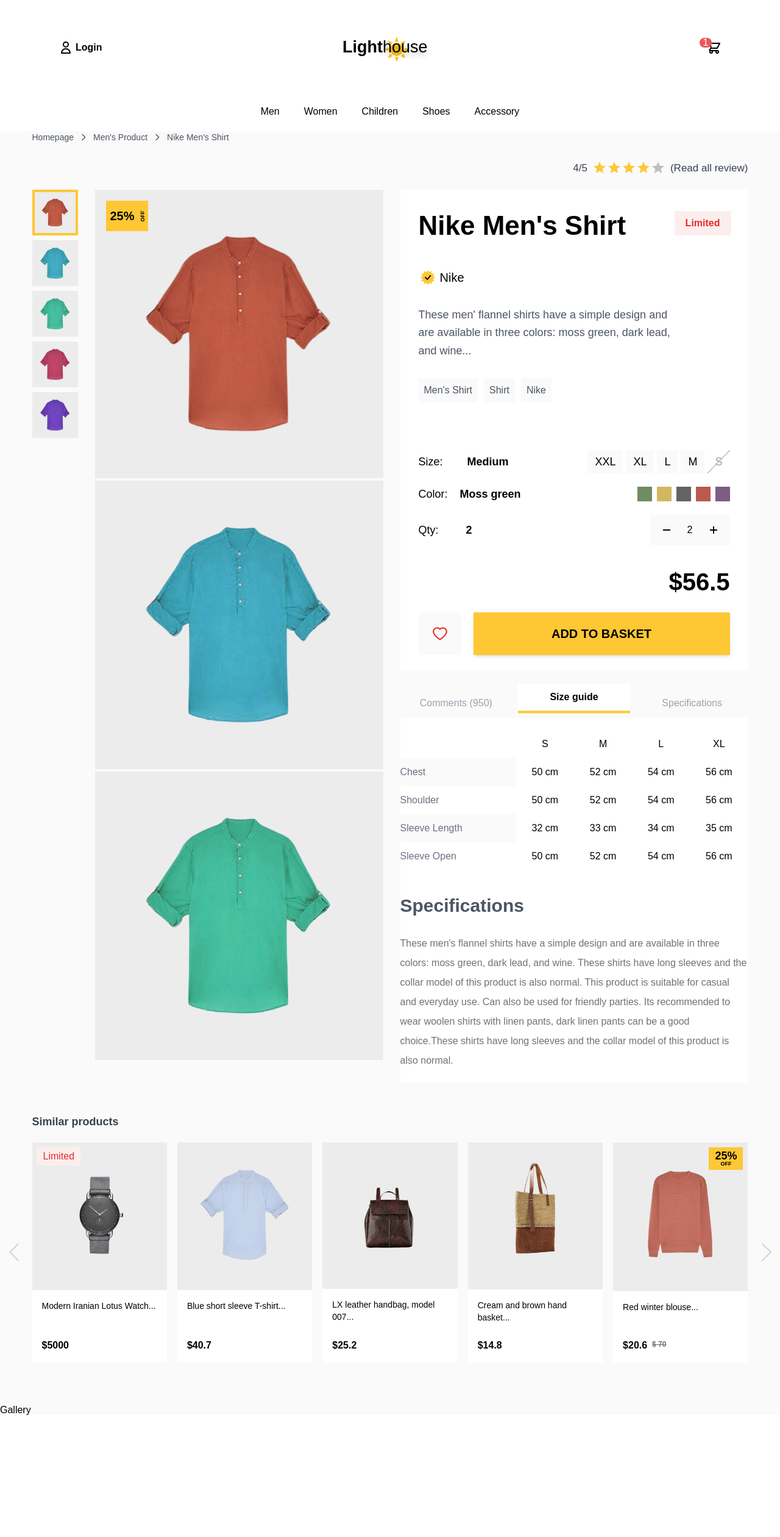
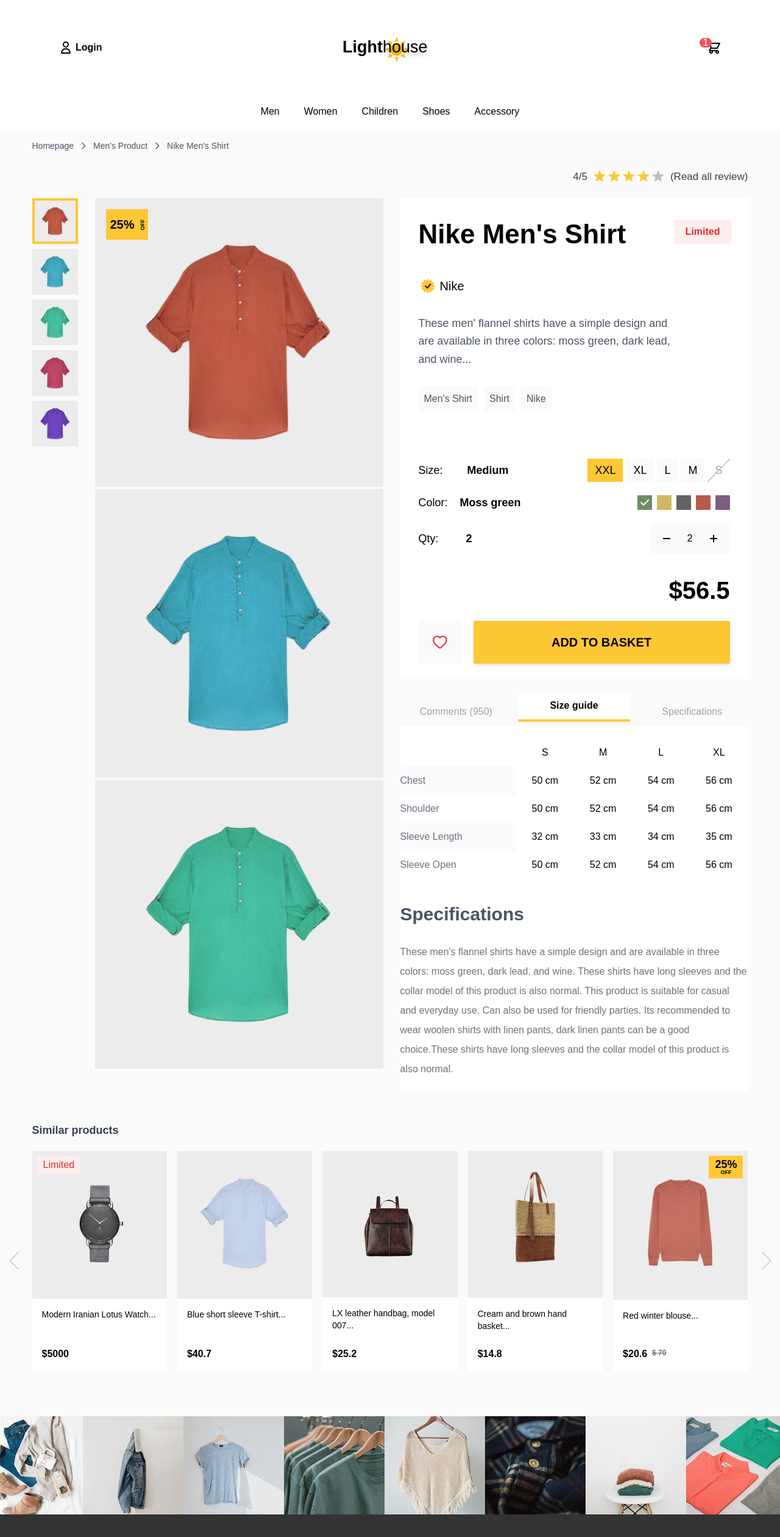
Before and after one commit to fuocy/lighthouse-shop, a Next.js app: page /1/1 in a window 1280 px wide. Shown: the whole page at 61% size. Before the commit the page ends 2320 px from the top, so only its background shows below. Built offline with nearby package versions, Linux system fonts and the light colour scheme; a small style sheet from the web is missing.

Commit message:
finish product detail

```diff
--- a/src/components/ProductDetail/CurrentPath.tsx
+++ b/src/components/ProductDetail/CurrentPath.tsx
@@ -2,7 +2,7 @@
 
 export default function PathAndRate() {
   return (
-    <div className="flex items-center gap-2 text-sm text-[#4b5563] mb-7">
+    <div className="flex items-center gap-2 text-sm text-[#4b5563] mb-7 pt-[14px]">
       <Link href="/">
         <a>Homepage</a>
       </Link>
--- a/src/components/ProductDetail/MainContent/ClothesSelection.tsx
+++ b/src/components/ProductDetail/MainContent/ClothesSelection.tsx
@@ -1,6 +1,7 @@
 import { GrFormSubtract } from "react-icons/gr";
 import { GrFormAdd } from "react-icons/gr";
 import { AiOutlineHeart } from "react-icons/ai";
+import { HiCheck } from "react-icons/hi";
 const selections = {
   sizes: [
     {
@@ -51,7 +52,7 @@
           <ul className="flex items-center gap-[5px] text-lg">
             {selections.sizes.map((size) => (
               <li
-                className="uppercase leading-none py-[10px] px-[12px] bg-[#fafafa] last:text-[#9ca3af] last:crossed"
+                className="uppercase leading-none py-[10px] px-[12px] bg-[#fafafa] last:text-[#9ca3af] first:bg-primary-color last:crossed"
                 key={size.id}
               >
                 {size.name}
@@ -66,7 +67,12 @@
           </div>
           <ul className="flex items-center gap-[8px] ">
             {selections.colors.map((color) => (
-              <li className={`h-6 w-6 bg-[${color.color}]`} key={color.id}></li>
+              <li
+                className={`h-6 w-6 bg-[${color.color}] group flex items-center justify-center`}
+                key={color.id}
+              >
+                <HiCheck className="invisible group-first:visible text-xl text-white" />
+              </li>
             ))}
           </ul>
         </div>
--- a/src/components/ProductDetail/MainContent/SimilarProduct.tsx
+++ b/src/components/ProductDetail/MainContent/SimilarProduct.tsx
@@ -98,8 +98,8 @@
             </li>
           ))}
         </ul>
-        <BsChevronLeft className="absolute top-1/2 -translate-y-1/2 -left-12 text-4xl text-gray-300 hover:text-gray-600 transition duration-200" />
-        <BsChevronRight className="absolute top-1/2 -translate-y-1/2 -right-12 text-4xl text-gray-300 hover:text-gray-600 transition duration-200" />
+        <BsChevronLeft className="absolute top-1/2 -translate-y-1/2 -left-12 text-4xl text-gray-300 hover:text-gray-600 transition duration-200 cursor-pointer" />
+        <BsChevronRight className="absolute top-1/2 -translate-y-1/2 -right-12 text-4xl text-gray-300 hover:text-gray-600 transition duration-200 cursor-pointer" />
       </div>
     </div>
   );
--- a/src/components/ProductDetail/ProductDetail.tsx
+++ b/src/components/ProductDetail/ProductDetail.tsx
@@ -1,13 +1,19 @@
 import CurrentPath from "./CurrentPath";
 import MainContent from "./MainContent/MainContent";
 import Rating from "./Rating";
-
+import Image from "next/image";
+import footerImage from "assets/footer3.jpg";
 export default function ProductDetail() {
   return (
     <>
-      <CurrentPath />
-      <Rating />
-      <MainContent />
+      <div className="layout-container">
+        <CurrentPath />
+        <Rating />
+        <MainContent />
+      </div>
+      <div className="mt-[70px] translate-y-1">
+        <Image src={footerImage} alt="footer image" />
+      </div>
     </>
   );
 }
--- a/src/components/layout/Layout.tsx
+++ b/src/components/layout/Layout.tsx
@@ -8,11 +8,8 @@
   return (
     <>
       <Header />
-      <main className="bg-[#fafafa] ">
-        <div className="layout-container mb-[70px]">{children}</div>
-        <div>Gallery</div>
-      </main>
-      {/* <footer>Footer</footer> */}
+      <main className="bg-[#fafafa]">{children}</main>
+      <footer className="h-[38px] bg-[#333333]"></footer>
     </>
   );
 }
```
Also changed, not shown: assets/footer.jpg (added), assets/footer3.jpg (added).
